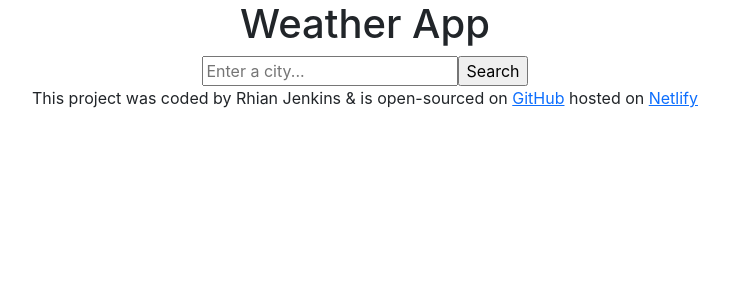
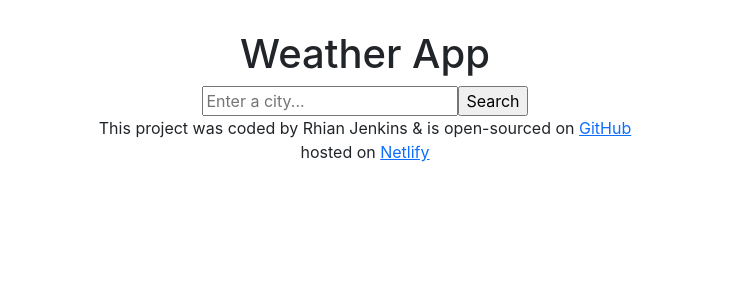
Before and after one commit to Rhitree/weather-app-react, a React (Create React App) app: page / in a window 1280 px wide. Shown: the top 300 px of the page, without its empty margins (275-1004 px from the left). Built offline with nearby package versions, Linux system fonts and the light colour scheme.

Commit message:
Adjusting css

```diff
--- a/src/App.css
+++ b/src/App.css
@@ -1,5 +1,12 @@
 .App {
   text-align: center;
+  max-width: 600px;
+  margin: 30px auto;
+}
+
+.app footer {
+  font-size: 11px;
+  margin: 10px 0;
 }
 
 
--- a/src/Weather.css
+++ b/src/Weather.css
@@ -16,7 +16,6 @@
 .Weather ul {
   margin: 0;
   padding: 0;
-  list-style: none;
 }
 
 .Weather li {
```
